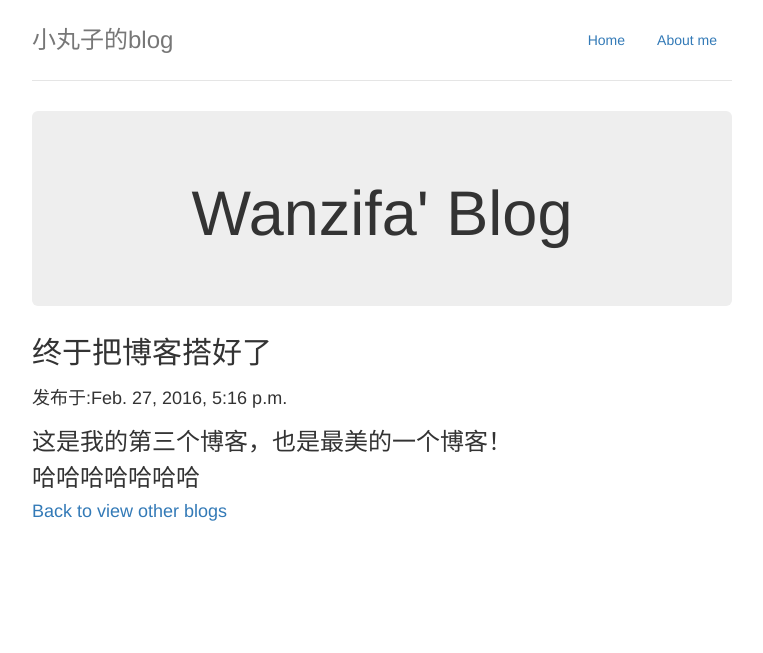
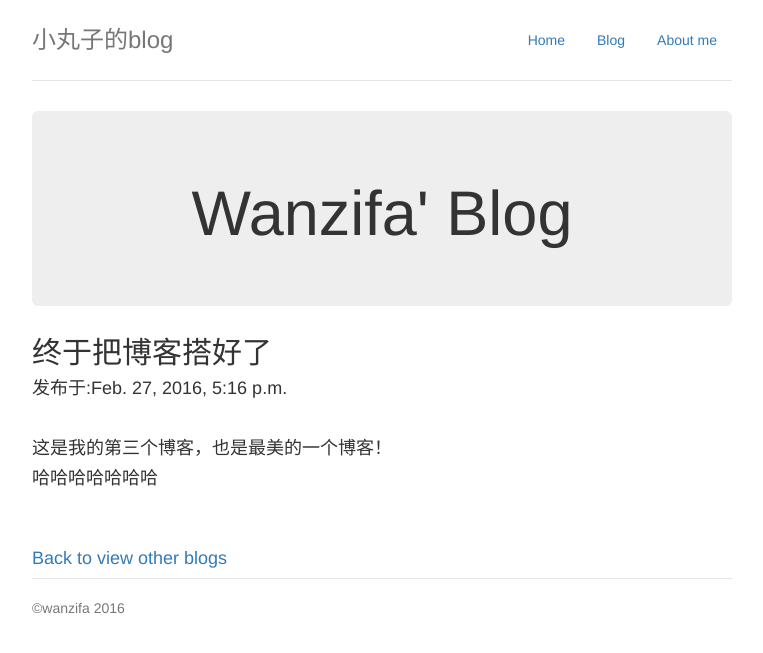
Before and after one commit to wanzifa/wanblog, a Django app: a page that uses templates/wanzi/base.html in a window 1280 px wide. Shown: the top 653 px of the page, without its empty margins (258-1021 px from the left). Run offline with Django 3.2, Linux system fonts and the light colour scheme; data comes from the database, SQL or seed files in the repository; some libraries are stand-ins or nearby versions.

Commit message:
update templates

```diff
--- a/templates/wanzi/base.html
+++ b/templates/wanzi/base.html
@@ -29,6 +29,7 @@
         <nav>
           <ul class="nav nav-pills pull-right">
             <li role="presentation"><a href="{% url 'index' %}">Home</a></li>
+            <li role="presentation"><a href="{% url 'blogs' %}">Blog</a></li>
             <li role="presentation"><a href="{% url 'about' %}">About me</a></li>
           </ul>
         </nav>
@@ -41,4 +42,7 @@
  <div>
 {% block body %}{% endblock %}
  </div>
+          <footer class="footer">
+        <p>©wanzifa 2016</p>
+      </footer>
  </div>
--- a/templates/wanzi/blog.html
+++ b/templates/wanzi/blog.html
@@ -1,8 +1,8 @@
 {% extends 'wanzi/base.html' %}
 {% block title %}-{{ post.title }}{% endblock %}
 {% block body %}
-<h2>{{ post.title }}<h2>
-<h4>发布于:{{ post.date }}</h4>
-<h3>{{ post.body | safe }}</h3>
+<h2>{{ post.title }}</h2>
+<h4>发布于:{{ post.date }}</h4></br>
+<h4>{{ post.body | safe }}</h4></br></br>
 <h4><a href="{% url 'blogs' %}">Back to view other blogs</a></h4>
 {% endblock %}
--- a/templates/wanzi/blogs.html
+++ b/templates/wanzi/blogs.html
@@ -2,9 +2,11 @@
 {% load staticfiles %}
 {% block title %}-博客列表{% endblock %}
 {% block body %}
-<ul>
+<br>
 {% for post in posts %}
-<li><h3><a href="{% url 'post' post.title %}">{{ post.title }}</a></h3></li>
+<li><h3><a href="{% url 'post' post.title %}">{{ post.title }}</a></h3></li></br>
+
 {% endfor %}
 </ul>
+</br>
 {% endblock %}
--- a/templates/wanzi/index.html
+++ b/templates/wanzi/index.html
@@ -30,6 +30,7 @@
         <nav>
           <ul class="nav nav-pills pull-right">
             <li><a href="{% url 'index' %}">Home</a></li>
+            <li><a href="{% url 'blogs' %}">Blog</a></li>
             <li><a href="{% url 'about' %}">About me</a></li>
           </ul>
         </nav>
@@ -57,7 +58,7 @@
       </div>
 
          <footer class="footer">
-        <p>© Company 2014</p>
+        <p>©wanzifa 2016</p>
       </footer>
 
     </div> <!-- /container -->
```
